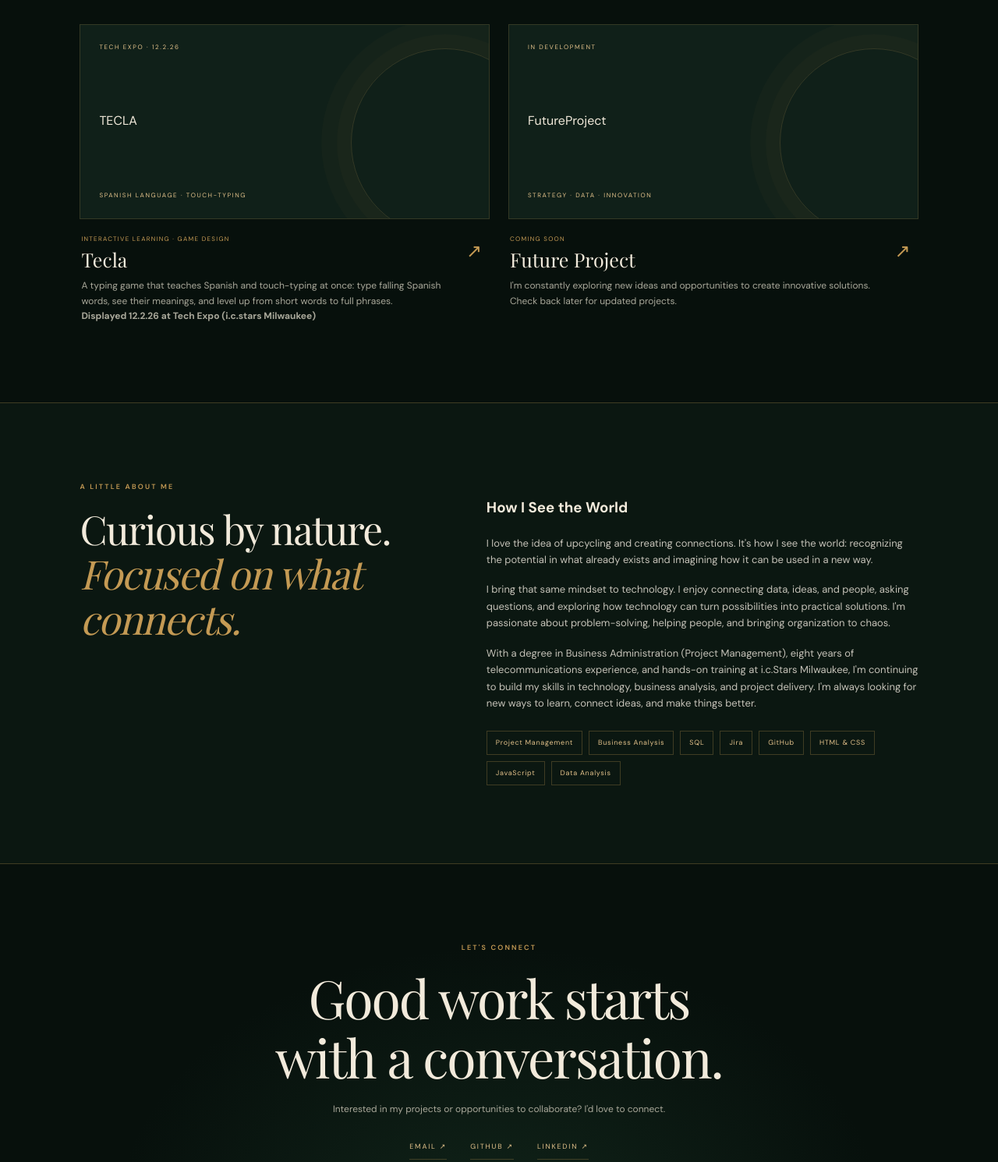
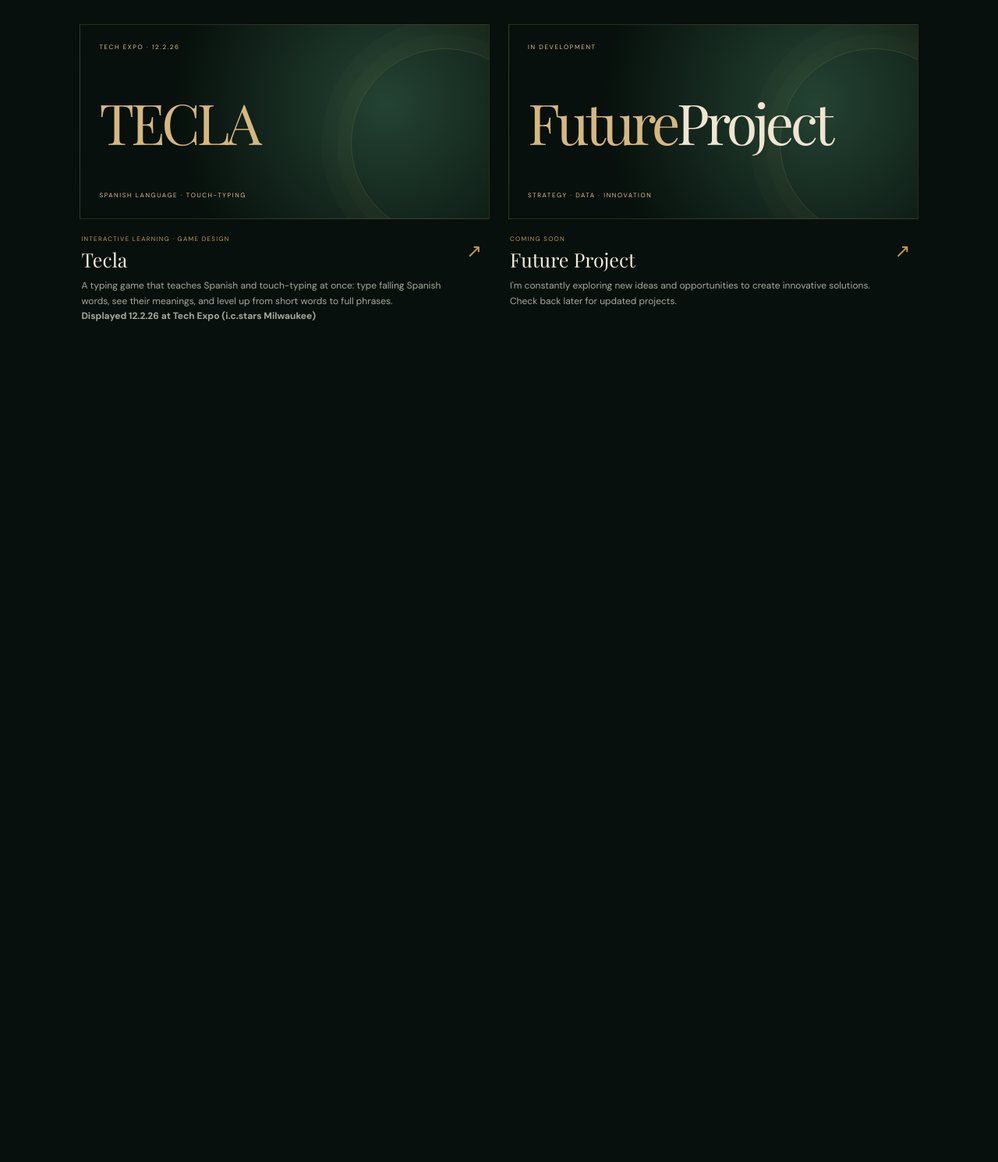
Before and after one commit to lbell4Stars/lbell4Stars.github.io, a plain HTML site: page index.html in a window 1280 px wide. Shown: the part 1819-3309 px from the top of the page at 78% size. After the commit the page ends 2335 px from the top, so only its background shows below. Drawn offline with nearby package versions, Linux system fonts and the light colour scheme.

Commit message:
Changesiop

```diff
--- a/index.html
+++ b/index.html
@@ -55,25 +55,12 @@
           <div class="project-meta"><div><p class="project-type">PRODUCT CONCEPT · WEB &amp; MOBILE</p><h3>PriceTag</h3><p>A shopping discovery concept for finding products by name, SKU, description, or price-tag image and comparing retailer prices.</p><p><strong>Displayed 12.2.26 at Tech Expo (i.c.stars Milwaukee)</strong></p></div><a class="arrow-link" href="#contact" aria-label="Ask about PriceTag">↗</a></div>
         </article>
         <article class="project-card">
-          <a class="project-visual visual-tecla" href="#contact" aria-label="Tecla project"><span class="visual-label">TECH EXPO · 12.2.26</span><span class="tecla-word">TECLA</span><span class="visual-foot">SPANISH LANGUAGE · TOUCH-TYPING</span></a>
+          <a class="project-visual visual-beat" href="#contact" aria-label="Tecla project"><span class="visual-label">TECH EXPO · 12.2.26</span><span class="beat-word">TECLA</span><span class="visual-foot">SPANISH LANGUAGE · TOUCH-TYPING</span></a>
           <div class="project-meta"><div><p class="project-type">INTERACTIVE LEARNING · GAME DESIGN</p><h3>Tecla</h3><p>A typing game that teaches Spanish and touch-typing at once: type falling Spanish words, see their meanings, and level up from short words to full phrases.</p><p><strong>Displayed 12.2.26 at Tech Expo (i.c.stars Milwaukee)</strong></p></div><a class="arrow-link" href="#contact" aria-label="Ask about Tecla">↗</a></div>
         </article>
         <article class="project-card">
-          <a class="project-visual visual-future" href="#contact" aria-label="Future project"><span class="visual-label">IN DEVELOPMENT</span><span class="tecla-word">Future<span>Project</span></span><span class="visual-foot">STRATEGY · DATA · INNOVATION</span></a>
+          <a class="project-visual visual-beat" href="#contact" aria-label="Future project"><span class="visual-label">IN DEVELOPMENT</span><span class="beat-word">Future<span>Project</span></span><span class="visual-foot">STRATEGY · DATA · INNOVATION</span></a>
           <div class="project-meta"><div><p class="project-type">COMING SOON</p><h3>Future Project</h3><p>I'm constantly exploring new ideas and opportunities to create innovative solutions. Check back later for updated projects.</p></div><a class="arrow-link" href="#contact" aria-label="Ask about future projects">↗</a></div>
         </article>
       </div>
     </section>
-
-    <section class="about-section section" id="about">
-      <div class="about-lead"><p class="eyebrow">A LITTLE ABOUT ME</p><h2>Curious by nature.<br><em>Focused on what connects.</em></h2></div>
-      <div class="about-copy"><h3>How I See the World</h3><p>I love the idea of upcycling and creating connections. It's how I see the world: recognizing the potential in what already exists and imagining how it can be used in a new way.</p><p>I bring that same mindset to technology. I enjoy connecting data, ideas, and people, asking questions, and exploring how technology can turn possibilities into practical solutions. I'm passionate about problem-solving, helping people, and bringing organization to chaos.</p><p>With a degree in Business Administration (Project Management), eight years of telecommunications experience, and hands-on training at i.c.Stars Milwaukee, I'm continuing to build my skills in technology, business analysis, and project delivery. I'm always looking for new ways to learn, connect ideas, and make things better.</p>
-        <div class="skill-tags"><span>Project Management</span><span>Business Analysis</span><span>SQL</span><span>Jira</span><span>GitHub</span><span>HTML &amp; CSS</span><span>JavaScript</span><span>Data Analysis</span></div>
-      </div>
-    </section>
-
-    <section class="contact-section section" id="contact"><p class="eyebrow">LET'S CONNECT</p><h2>Good work starts<br>with a conversation.</h2><p>Interested in my projects or opportunities to collaborate? I'd love to connect.</p><div class="contact-links"><a href="mailto:lbell@icstars.org">EMAIL ↗</a><a href="https://github.com/lbell4Stars/lbell4Stars.github.io" target="_blank" rel="noopener">GITHUB ↗</a><a href="https://www.linkedin.com/in/queshabell/" target="_blank" rel="noopener">LINKEDIN ↗</a></div></section>
-  </main>
-  <footer><span>LAQUESHA [QUE] BELL · PORTFOLIO</span><span>© 2026 · BUILT WITH PURPOSE</span></footer>
-</body>
-</html>
```
